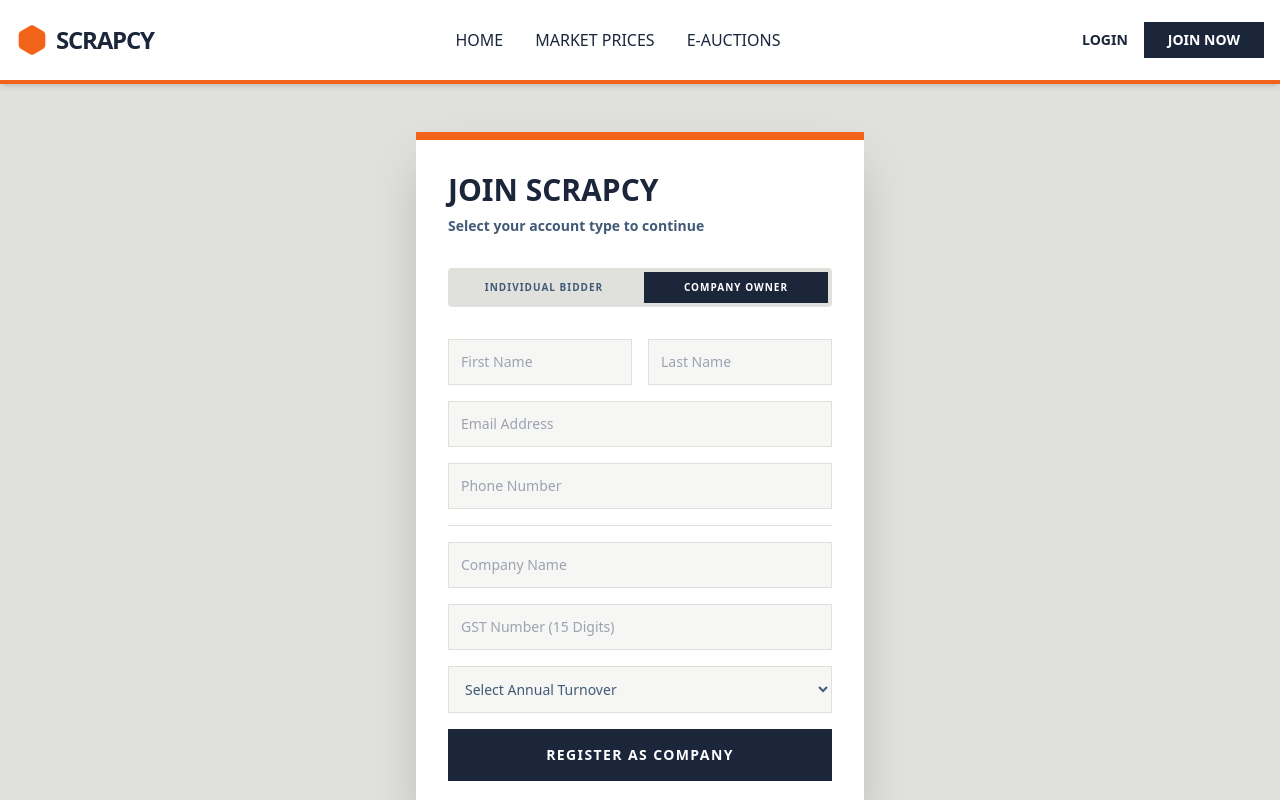
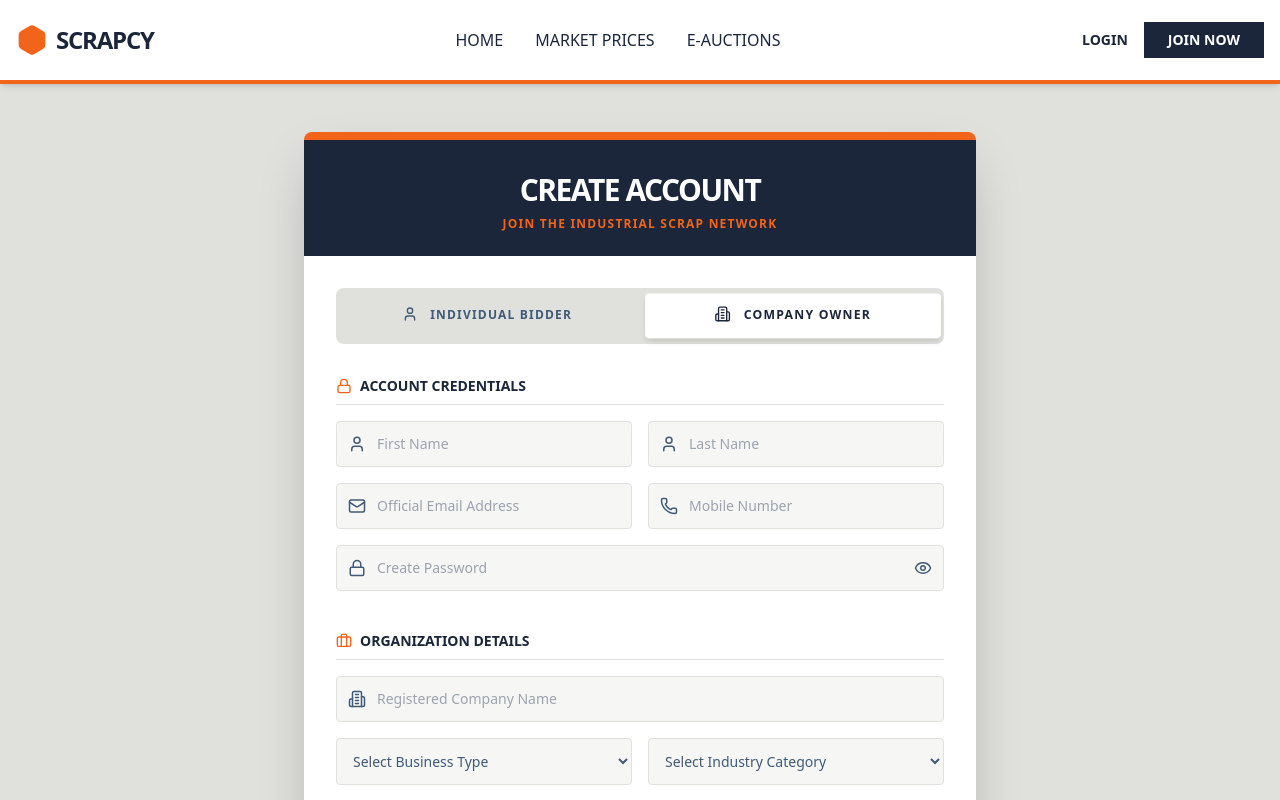
Before and after one commit to nilesh94/scrapcy-frontend, a React (Create React App) app: page /register in a window 1280 px wide. Both pictures are taken after a click on the button "COMPANY OWNER". Shown: the top 800 px of the page. Built offline with nearby package versions, Linux system fonts and the light colour scheme.

Commit message:
Update Register.js

```diff
--- a/src/pages/Register.js
+++ b/src/pages/Register.js
@@ -1,54 +1,190 @@
 import React, { useState } from 'react';
+import {
+  User, Building2, Briefcase, FileText, MapPin, Mail, Phone, Lock, Eye, EyeOff
+} from 'lucide-react';
 
 const Register = () => {
   const [role, setRole] = useState('bidder');
+  const [showPassword, setShowPassword] = useState(false);
+
+  // Initial State for Form Data
+  const [formData, setFormData] = useState({
+    firstName: '', lastName: '', email: '', phone: '', password: '',
+    companyName: '', businessType: '', industry: '', turnover: '',
+    gstNumber: '', panNumber: '',
+    address: '', city: '', state: '', pincode: ''
+  });
+
+  const handleChange = (e) => {
+    setFormData({ ...formData, [e.target.name]: e.target.value });
+  };
+
+  const handleSubmit = (e) => {
+    e.preventDefault();
+    console.log("Registering as:", role, formData);
+    // Add API call logic here
+  };
 
   return (
-    <div className="min-h-[80vh] flex items-center justify-center px-4 py-12">
-      <div className="max-w-md w-full bg-white p-8 shadow-2xl border-t-8 border-orange">
-        <h2 className="text-3xl font-black uppercase mb-2">Join Scrapcy</h2>
-        <p className="text-steel text-sm mb-8 font-bold">Select your account type to continue</p>
+    <div className="min-h-screen bg-platinum flex items-center justify-center px-4 py-12">
+      <div className="max-w-2xl w-full bg-white shadow-2xl rounded-lg overflow-hidden border-t-8 border-orange">
 
-        <div className="flex gap-2 mb-8 p-1 bg-platinum rounded">
+        {/* Header */}
+        <div className="px-8 pt-8 pb-6 bg-navy text-white text-center">
+          <h2 className="text-3xl font-black uppercase tracking-tighter">Create Account</h2>
+          <p className="text-orange text-xs font-bold tracking-widest mt-2 uppercase">
+            Join the Industrial Scrap Network
+          </p>
+        </div>
+
+        <div className="p-8">
+          {/* Role Switcher */}
+          <div className="flex gap-4 mb-8 p-1.5 bg-platinum rounded-lg">
             <button
               onClick={() => setRole('bidder')}
-            className={`flex-1 py-2 font-black text-[10px] uppercase tracking-widest transition ${role === 'bidder' ? 'bg-navy text-white' : 'text-steel hover:text-navy'}`}
+              className={`flex-1 py-3 font-black text-xs uppercase tracking-widest rounded transition-all duration-300 ${role === 'bidder' ? 'bg-white text-navy shadow-md transform scale-[1.02]' : 'text-steel hover:text-navy'}`}
             >
-            Individual Bidder
+              <User size={16} className="inline mb-1 mr-2"/> Individual Bidder
             </button>
             <button
               onClick={() => setRole('company')}
-            className={`flex-1 py-2 font-black text-[10px] uppercase tracking-widest transition ${role === 'company' ? 'bg-navy text-white' : 'text-steel hover:text-navy'}`}
+              className={`flex-1 py-3 font-black text-xs uppercase tracking-widest rounded transition-all duration-300 ${role === 'company' ? 'bg-white text-navy shadow-md transform scale-[1.02]' : 'text-steel hover:text-navy'}`}
             >
-            Company Owner
+              <Building2 size={16} className="inline mb-1 mr-2"/> Company Owner
             </button>
           </div>
 
-        <form className="space-y-4">
-          <div className="grid grid-cols-2 gap-4">
-            <input type="text" placeholder="First Name" className="p-3 bg-platinum/30 border border-platinum outline-orange text-sm" required />
-            <input type="text" placeholder="Last Name" className="p-3 bg-platinum/30 border border-platinum outline-orange text-sm" required />
+          <form onSubmit={handleSubmit} className="space-y-6">
+
+            {/* --- SECTION 1: LOGIN CREDENTIALS (COMMON) --- */}
+            <div className="space-y-4">
+               <h3 className="text-navy font-bold text-sm uppercase border-b border-platinum pb-2 mb-4 flex items-center gap-2">
+                 <Lock size={16} className="text-orange"/> Account Credentials
+               </h3>
+
+               <div className="grid grid-cols-1 md:grid-cols-2 gap-4">
+                  <div className="relative">
+                    <User className="absolute left-3 top-3.5 text-steel" size={18} />
+                    <input name="firstName" onChange={handleChange} type="text" placeholder="First Name" className="w-full pl-10 p-3 bg-platinum/30 border border-platinum rounded text-sm focus:border-navy focus:ring-1 focus:ring-navy outline-none transition" required />
                   </div>
-          <input type="email" placeholder="Email Address" className="w-full p-3 bg-platinum/30 border border-platinum outline-orange text-sm" required />
-          <input type="tel" placeholder="Phone Number" className="w-full p-3 bg-platinum/30 border border-platinum outline-orange text-sm" required />
+                  <div className="relative">
+                    <User className="absolute left-3 top-3.5 text-steel" size={18} />
+                    <input name="lastName" onChange={handleChange} type="text" placeholder="Last Name" className="w-full pl-10 p-3 bg-platinum/30 border border-platinum rounded text-sm focus:border-navy focus:ring-1 focus:ring-navy outline-none transition" required />
+                  </div>
+               </div>
 
+               <div className="grid grid-cols-1 md:grid-cols-2 gap-4">
+                  <div className="relative">
+                    <Mail className="absolute left-3 top-3.5 text-steel" size={18} />
+                    <input name="email" onChange={handleChange} type="email" placeholder="Official Email Address" className="w-full pl-10 p-3 bg-platinum/30 border border-platinum rounded text-sm focus:border-navy focus:ring-1 focus:ring-navy outline-none transition" required />
+                  </div>
+                  <div className="relative">
+                    <Phone className="absolute left-3 top-3.5 text-steel" size={18} />
+                    <input name="phone" onChange={handleChange} type="tel" placeholder="Mobile Number" className="w-full pl-10 p-3 bg-platinum/30 border border-platinum rounded text-sm focus:border-navy focus:ring-1 focus:ring-navy outline-none transition" required />
+                  </div>
+               </div>
+
+               <div className="relative">
+                  <Lock className="absolute left-3 top-3.5 text-steel" size={18} />
+                  <input
+                    name="password"
+                    onChange={handleChange}
+                    type={showPassword ? "text" : "password"}
+                    placeholder="Create Password"
+                    className="w-full pl-10 pr-10 p-3 bg-platinum/30 border border-platinum rounded text-sm focus:border-navy focus:ring-1 focus:ring-navy outline-none transition"
+                    required
+                  />
+                  <button type="button" onClick={() => setShowPassword(!showPassword)} className="absolute right-3 top-3.5 text-steel hover:text-navy">
+                    {showPassword ? <EyeOff size={18}/> : <Eye size={18}/>}
+                  </button>
+               </div>
+            </div>
+
+            {/* --- SECTION 2: COMPANY DETAILS (ONLY FOR COMPANY) --- */}
             {role === 'company' && (
-            <div className="pt-4 border-t border-platinum space-y-4 animate-fadeIn">
-              <input type="text" placeholder="Company Name" className="w-full p-3 bg-platinum/30 border border-platinum outline-orange text-sm" required />
-              <input type="text" placeholder="GST Number (15 Digits)" className="w-full p-3 bg-platinum/30 border border-platinum outline-orange text-sm" required />
-              <select className="w-full p-3 bg-platinum/30 border border-platinum outline-orange text-sm text-steel">
-                <option>Select Annual Turnover</option>
-                <option>Under 1 Cr</option>
-                <option>1 Cr - 10 Cr</option>
-                <option>Above 10 Cr</option>
+              <div className="animate-fadeIn space-y-6 pt-4">
+
+                 {/* Organization Info */}
+                 <div>
+                    <h3 className="text-navy font-bold text-sm uppercase border-b border-platinum pb-2 mb-4 flex items-center gap-2">
+                      <Briefcase size={16} className="text-orange"/> Organization Details
+                    </h3>
+
+                    <div className="space-y-4">
+                      <div className="relative">
+                        <Building2 className="absolute left-3 top-3.5 text-steel" size={18} />
+                        <input name="companyName" onChange={handleChange} type="text" placeholder="Registered Company Name" className="w-full pl-10 p-3 bg-platinum/30 border border-platinum rounded text-sm focus:border-navy focus:ring-1 focus:ring-navy outline-none transition" required />
+                      </div>
+
+                      <div className="grid grid-cols-1 md:grid-cols-2 gap-4">
+                        <select name="businessType" onChange={handleChange} className="w-full p-3 bg-platinum/30 border border-platinum rounded text-sm text-steel focus:border-navy outline-none cursor-pointer">
+                          <option value="">Select Business Type</option>
+                          <option value="Proprietorship">Proprietorship</option>
+                          <option value="Partnership">Partnership</option>
+                          <option value="LLP">LLP</option>
+                          <option value="Private Limited">Private Limited</option>
+                          <option value="Public Limited">Public Limited</option>
                         </select>
+
+                        <select name="industry" onChange={handleChange} className="w-full p-3 bg-platinum/30 border border-platinum rounded text-sm text-steel focus:border-navy outline-none cursor-pointer">
+                          <option value="">Select Industry Category</option>
+                          <option value="Ferrous Metal">Ferrous Metal (Iron/Steel)</option>
+                          <option value="Non-Ferrous">Non-Ferrous (Copper/Alu)</option>
+                          <option value="E-Waste">E-Waste Recycling</option>
+                          <option value="Plastic">Plastic Scrap</option>
+                          <option value="General Scrap">General Scrap Trader</option>
+                        </select>
+                      </div>
+
+                      <select name="turnover" onChange={handleChange} className="w-full p-3 bg-platinum/30 border border-platinum rounded text-sm text-steel focus:border-navy outline-none cursor-pointer">
+                        <option value="">Select Annual Turnover</option>
+                        <option value="0-1Cr">Under ₹1 Crore</option>
+                        <option value="1Cr-10Cr">₹1 Cr - ₹10 Cr</option>
+                        <option value="10Cr-50Cr">₹10 Cr - ₹50 Cr</option>
+                        <option value="50Cr+">Above ₹50 Crore</option>
+                      </select>
+                    </div>
+                 </div>
+
+                 {/* Statutory Info */}
+                 <div>
+                    <h3 className="text-navy font-bold text-sm uppercase border-b border-platinum pb-2 mb-4 flex items-center gap-2">
+                      <FileText size={16} className="text-orange"/> Statutory & Address
+                    </h3>
+
+                    <div className="grid grid-cols-1 md:grid-cols-2 gap-4 mb-4">
+                       <input name="gstNumber" onChange={handleChange} type="text" placeholder="GST Number (15 Digits)" className="w-full p-3 bg-platinum/30 border border-platinum rounded text-sm focus:border-navy outline-none uppercase" required />
+                       <input name="panNumber" onChange={handleChange} type="text" placeholder="Company PAN Number" className="w-full p-3 bg-platinum/30 border border-platinum rounded text-sm focus:border-navy outline-none uppercase" required />
+                    </div>
+
+                    <div className="space-y-4">
+                       <div className="relative">
+                          <MapPin className="absolute left-3 top-3.5 text-steel" size={18} />
+                          <input name="address" onChange={handleChange} type="text" placeholder="Registered Office Address" className="w-full pl-10 p-3 bg-platinum/30 border border-platinum rounded text-sm focus:border-navy outline-none" required />
+                       </div>
+
+                       <div className="grid grid-cols-3 gap-4">
+                          <input name="city" onChange={handleChange} type="text" placeholder="City" className="w-full p-3 bg-platinum/30 border border-platinum rounded text-sm focus:border-navy outline-none" required />
+                          <input name="state" onChange={handleChange} type="text" placeholder="State" className="w-full p-3 bg-platinum/30 border border-platinum rounded text-sm focus:border-navy outline-none" required />
+                          <input name="pincode" onChange={handleChange} type="text" placeholder="Pincode" className="w-full p-3 bg-platinum/30 border border-platinum rounded text-sm focus:border-navy outline-none" required />
+                       </div>
+                    </div>
+                 </div>
               </div>
             )}
 
-          <button className="w-full bg-navy text-white py-4 font-black uppercase text-sm tracking-widest hover:bg-orange transition-all mt-6">
+            {/* Submit Button */}
+            <div className="pt-6">
+              <button className="w-full bg-navy text-white py-4 font-black uppercase text-sm tracking-widest hover:bg-orange transition-all duration-300 shadow-lg rounded">
                 Register as {role === 'company' ? 'Company' : 'Bidder'}
               </button>
+              <p className="text-center text-xs text-steel mt-4 font-medium">
+                By clicking Register, you agree to our <span className="text-navy cursor-pointer hover:underline">Terms of Trade</span> & <span className="text-navy cursor-pointer hover:underline">Privacy Policy</span>.
+              </p>
+            </div>
+
           </form>
+        </div>
       </div>
     </div>
   );
```
Lines whose indentation alone changed are shown as unchanged.
